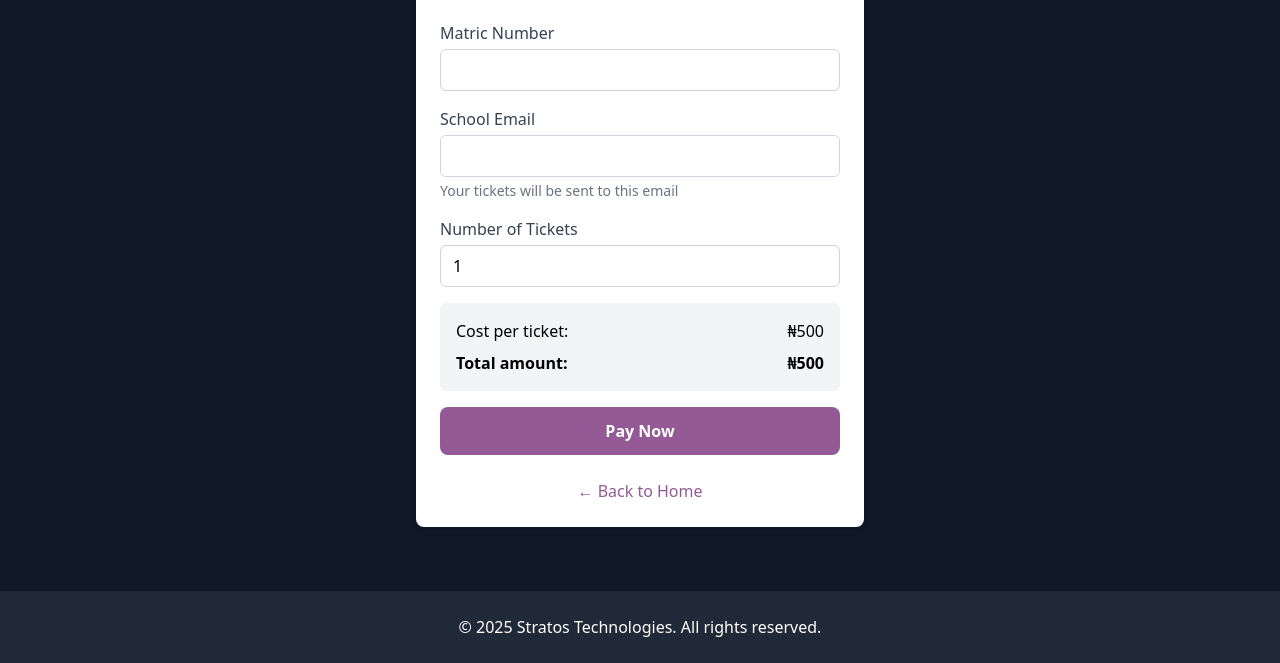
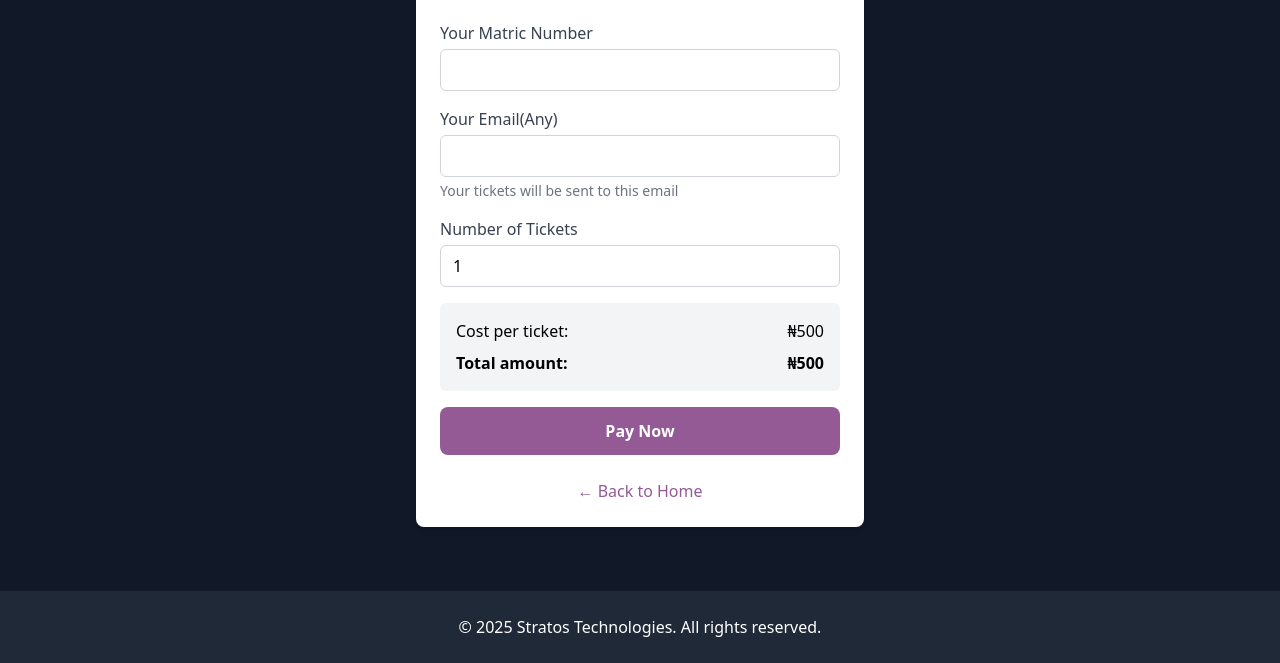
Before and after one commit to etute12/Raffle-Draw-Website, a website: page public/form.html in a window 1280 px wide. Shown: the part 155-818 px from the top of the page. Drawn offline with nearby package versions, Linux system fonts and the light colour scheme.

Commit message:
changed some text in form

```diff
--- a/public/form.html
+++ b/public/form.html
@@ -47,12 +47,12 @@
 
             <form id="ticketForm" class="space-y-4">
                 <div>
-                    <label for="matricNumber" class="block text-gray-700 mb-1">Matric Number</label>
+                    <label for="matricNumber" class="block text-gray-700 mb-1">Your Matric Number</label>
                     <input type="text" id="matricNumber" name="matricNumber" class="w-full border border-gray-300 rounded-md px-3 py-2 focus:outline-none focus:ring-2 focus:ring-blue-500" required>
                 </div>
 
                 <div>
-                    <label for="email" class="block text-gray-700 mb-1">School Email</label>
+                    <label for="email" class="block text-gray-700 mb-1">Your Email(Any)</label>
                     <input type="email" id="email" name="email" class="w-full border border-gray-300 rounded-md px-3 py-2 focus:outline-none focus:ring-2 focus:ring-blue-500" required>
                     <p class="text-sm text-gray-500 mt-1">Your tickets will be sent to this email</p>
                 </div>
```
